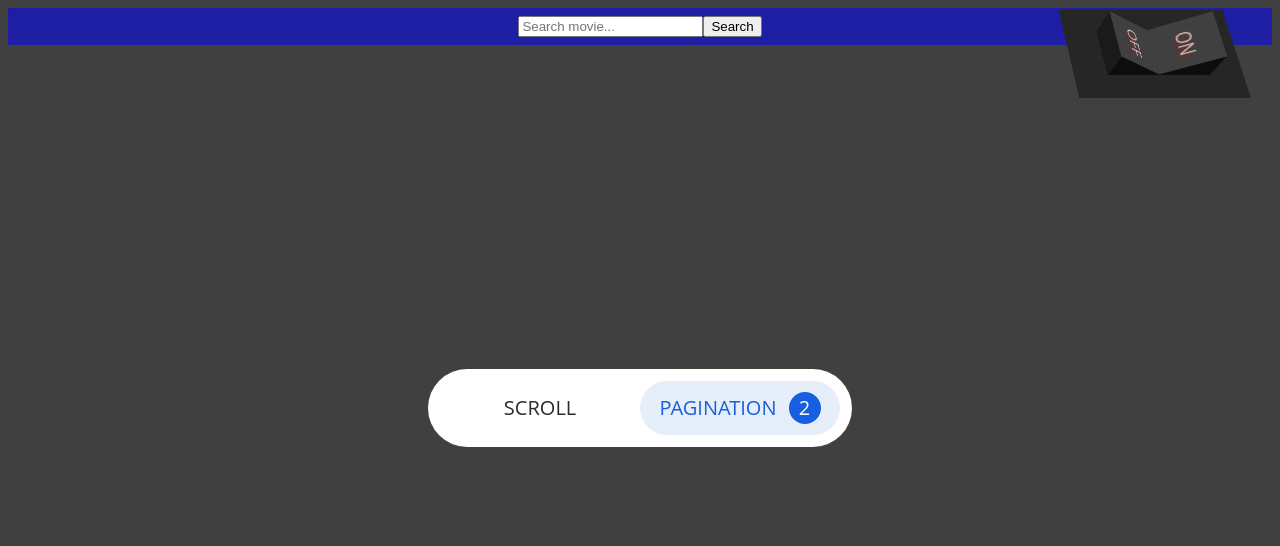
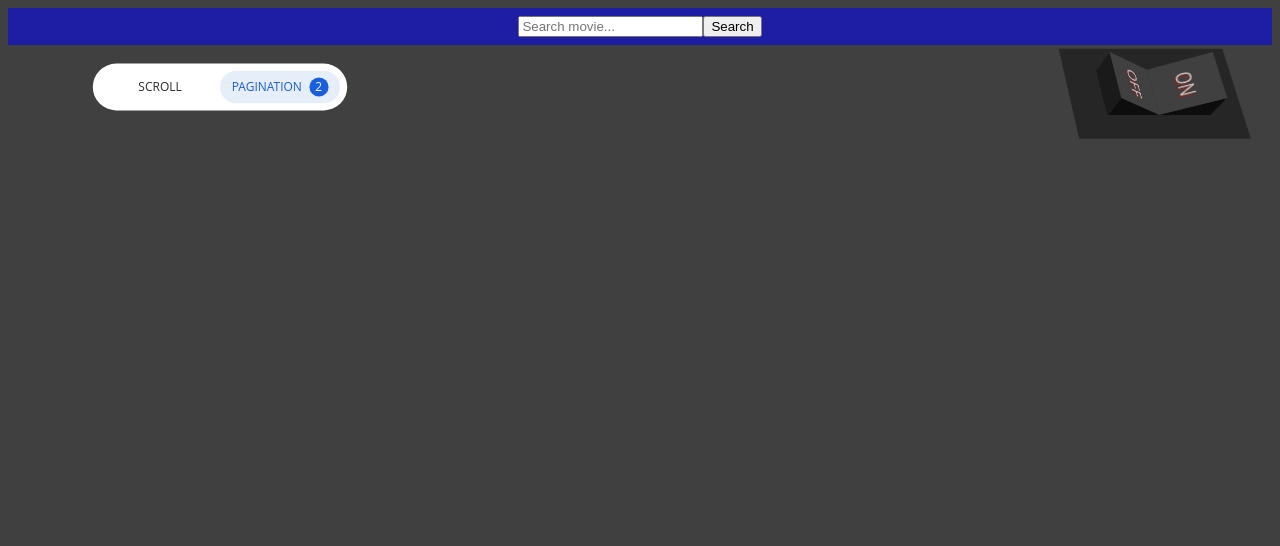
Before and after one commit to VladyslavBudko/project-team_14_test, a website built with Parcel: page src/index.html in a window 1280 px wide. Built offline with nearby package versions, Linux system fonts and the light colour scheme.

Commit message:
переключатели

```diff
--- a/src/css/bg-color.css
+++ b/src/css/bg-color.css
@@ -39,7 +39,7 @@ body {
 .switch {
     position: absolute;
     right: 5%;
-    top: -5%;
+    top: 0%;
     z-index: 1;
 
     margin: auto;
@@ -139,11 +139,7 @@ body {
     background-color: hsl(var(--h) var(--s) calc(var(--l) - 5%));
 
 }
-/*
-.switch.input:checked+label .info p {
-    color: #d2c6c6bc;
 
-} */
 
 .switch label:first-of-type {
     grid-row: 2;
--- a/src/css/scroll-pagination.css
+++ b/src/css/scroll-pagination.css
@@ -17,15 +17,15 @@ body {
 .container {
     position: absolute;
     left: 0;
-    top: 0;
-    right: 0;
-    bottom: 0;
+    top: 5%;
     display: flex;
     align-items: center;
     justify-content: center;
+    transform: scale(0.6);
 }
 
 .tabs {
+
     display: flex;
     position: relative;
     background-color: #fff;
```
Also changed, not shown: src/index.html (+1 -1 lines).
